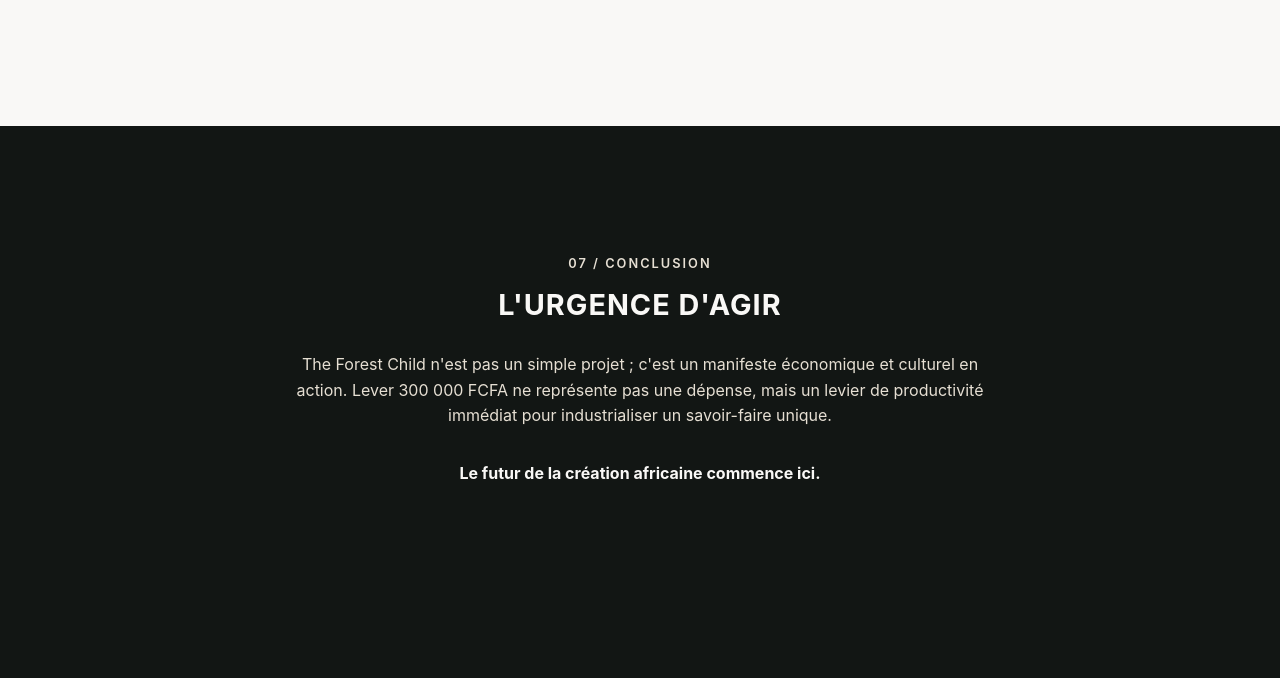
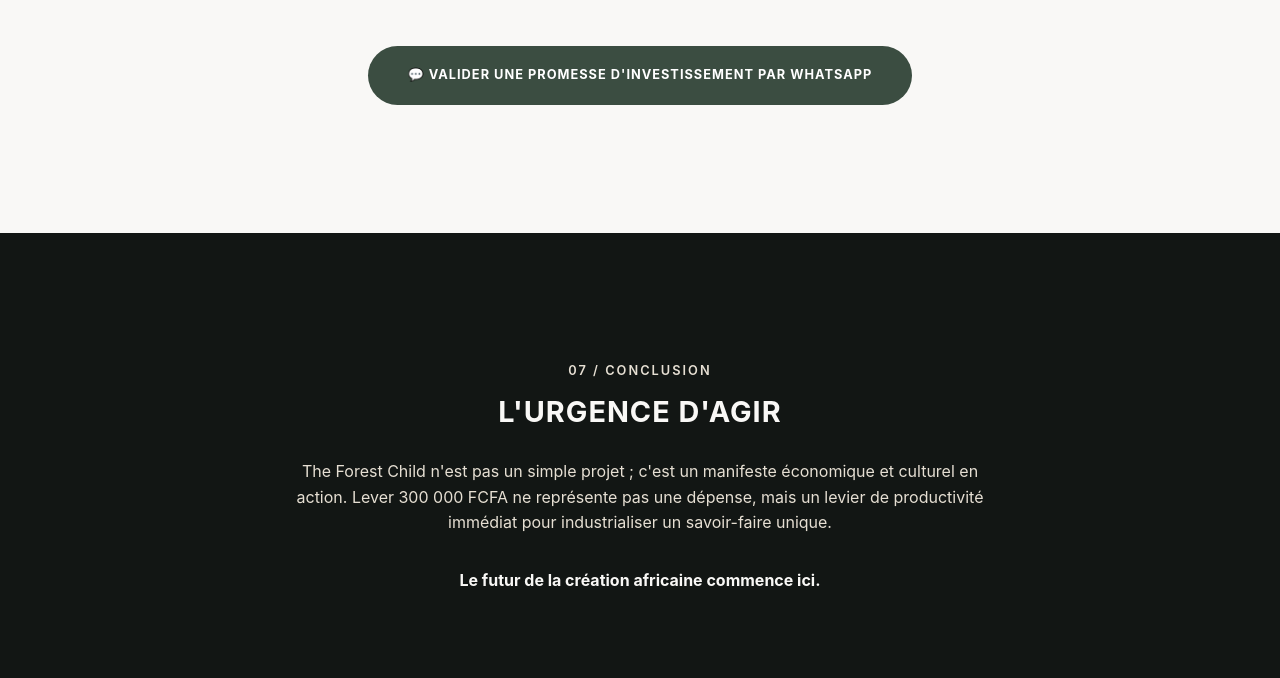
Before and after one commit to forestchild-oss/BRAND-BOOK-INVESTMENT-MEMORANDUM, a plain HTML site: page index.html in a window 1280 px wide. Shown: the part 4136-4814 px from the top of the page. Drawn offline with Linux system fonts and the light colour scheme.

Commit message:
Update index.html

```diff
--- a/index.html
+++ b/index.html
@@ -134,6 +134,13 @@
                 </tbody>
             </table>
         </div>
+<div style="text-align: center; margin-top: 3rem;">
+    <a href="https://wa.me."
+       class="btn" style="background-color: var(--moss-green); color: white; padding: 1.2rem 2.5rem; border-radius: 50px;">
+       💬 Valider une promesse d'investissement par WhatsApp
+    </a>
+</div>
+
     </section>
 
     <!-- CONCLUSION -->
```
